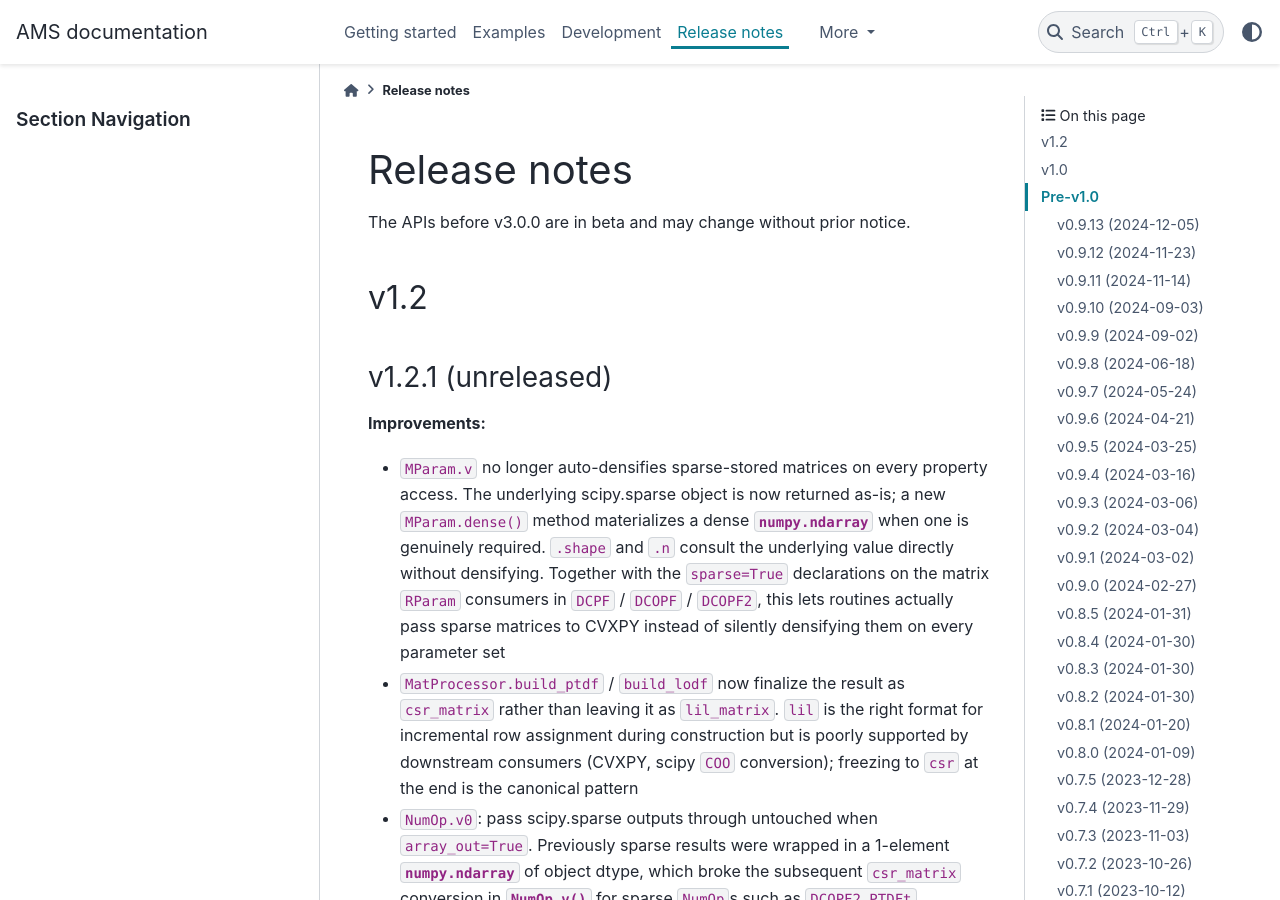
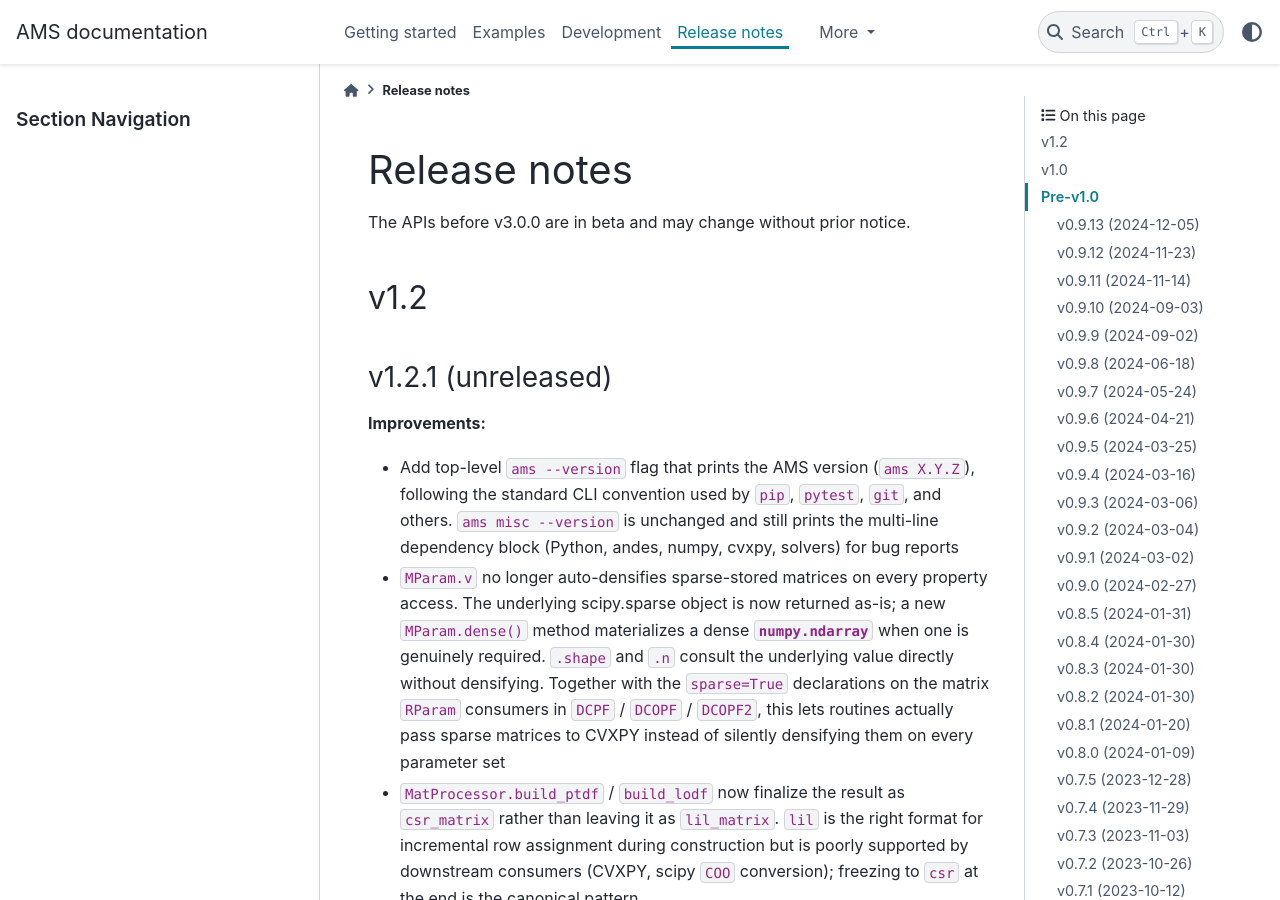
Before and after one commit to CURENT/ams, a Sphinx documentation site: the page built from docs/source/release-notes.rst, in a window 1280 px wide and 900 px high. Built offline with Sphinx 7.4.7 and the PyData theme 0.15.4, drawn with Linux system fonts in a browser that asks for light colours; pages that are not in the unit, such as notebooks, are missing from menus; the version number could not be read and is left out.

Commit message:
feat(cli): add 'ams --version' alias for AMS version
Follows the standard CLI convention used by pip, pytest, git, etc.:
'ams --version' prints just 'ams X.Y.Z'. 'ams misc --version' is
untouched and still prints the multi-line dependency block (Python,
andes, numpy, cvxpy, solvers) for bug reports.

Co-Authored-By: Claude Opus 4.7 (1M context) <noreply@anthropic.com>

```diff
--- a/docs/source/release-notes.rst
+++ b/docs/source/release-notes.rst
@@ -14,6 +14,11 @@ v1.2.1 (unreleased)
 
 **Improvements:**
 
+- Add top-level ``ams --version`` flag that prints the AMS version
+  (``ams X.Y.Z``), following the standard CLI convention used by
+  ``pip``, ``pytest``, ``git``, and others. ``ams misc --version`` is
+  unchanged and still prints the multi-line dependency block (Python,
+  andes, numpy, cvxpy, solvers) for bug reports
 - ``MParam.v`` no longer auto-densifies sparse-stored matrices on every
   property access. The underlying scipy.sparse object is now returned
   as-is; a new ``MParam.dense()`` method materializes a dense
```
Also changed, not shown: 2 other files.
